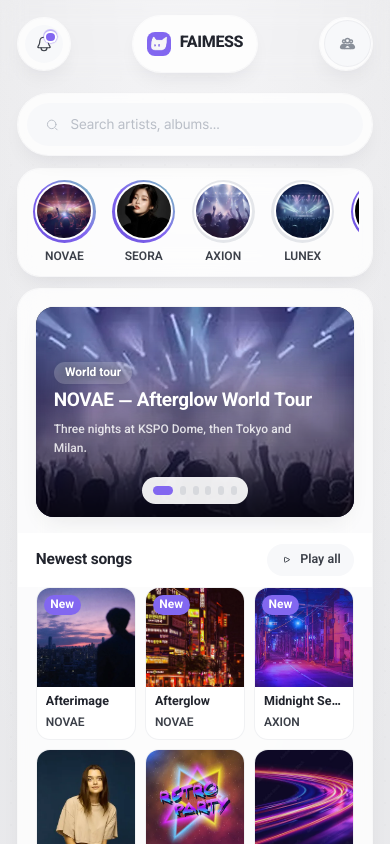
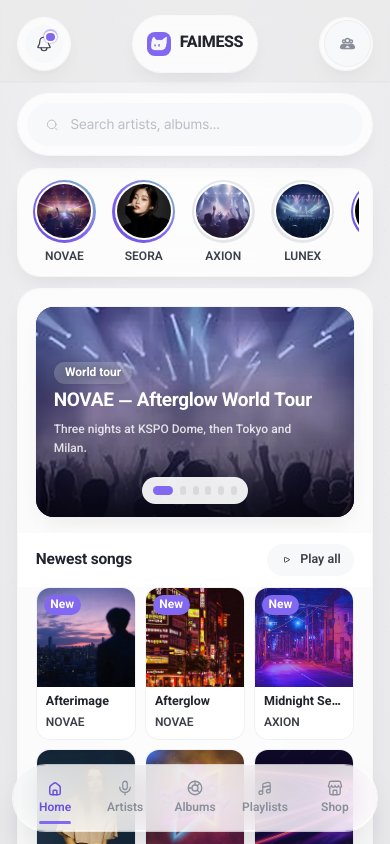
Before and after one commit to khodehydro/faimess-doc, a React (Vite) app: page / in a window 390 px wide. Shown: the top 844 px of the page. Built offline with nearby package versions, Linux system fonts and the light colour scheme; a web font is replaced by a local one.

Commit message:
fix(mobile): restore fixed viewport positioning for bottom navigation menu and polish sticky header backdrop
Co-authored-by: arena-agent <297053741+arena-agent@users.noreply.github.com>

```diff
--- a/src/app/CompactShell.tsx
+++ b/src/app/CompactShell.tsx
@@ -77,7 +77,7 @@
   return (
     <div dir={dir} className="flex min-h-dvh w-full flex-col gap-3 px-4 pt-3.5 pb-[10rem] lg:gap-4 lg:pt-4 lg:pb-[11rem]">
       {/* Sticky header pinned at top on mobile and tablet */}
-      <header className="sticky top-0 z-50 -mx-4 -mt-3.5 px-4 pt-3.5 pb-2 bg-backdrop/85 backdrop-blur-md transition-all">
+      <header className="sticky top-0 z-50 -mx-4 -mt-3.5 px-4 pt-3.5 pb-2 bg-canvas/85 backdrop-blur-md shadow-xs transition-all">
         {/* physical left-to-right order: notifications / centred brand / profile.
             A three-column grid — `1fr auto 1fr` — is what actually centres the
             middle column: an absolutely-positioned pill was centred on the
--- a/src/index.css
+++ b/src/index.css
@@ -777,11 +777,4 @@
 .scroll-rail,
 .scroll-slim {
   -webkit-overflow-scrolling: touch;
-  will-change: scroll-position;
 }
-
-.studio-backdrop,
-.glass-panel {
-  transform: translateZ(0);
-  backface-visibility: hidden;
-}
```
